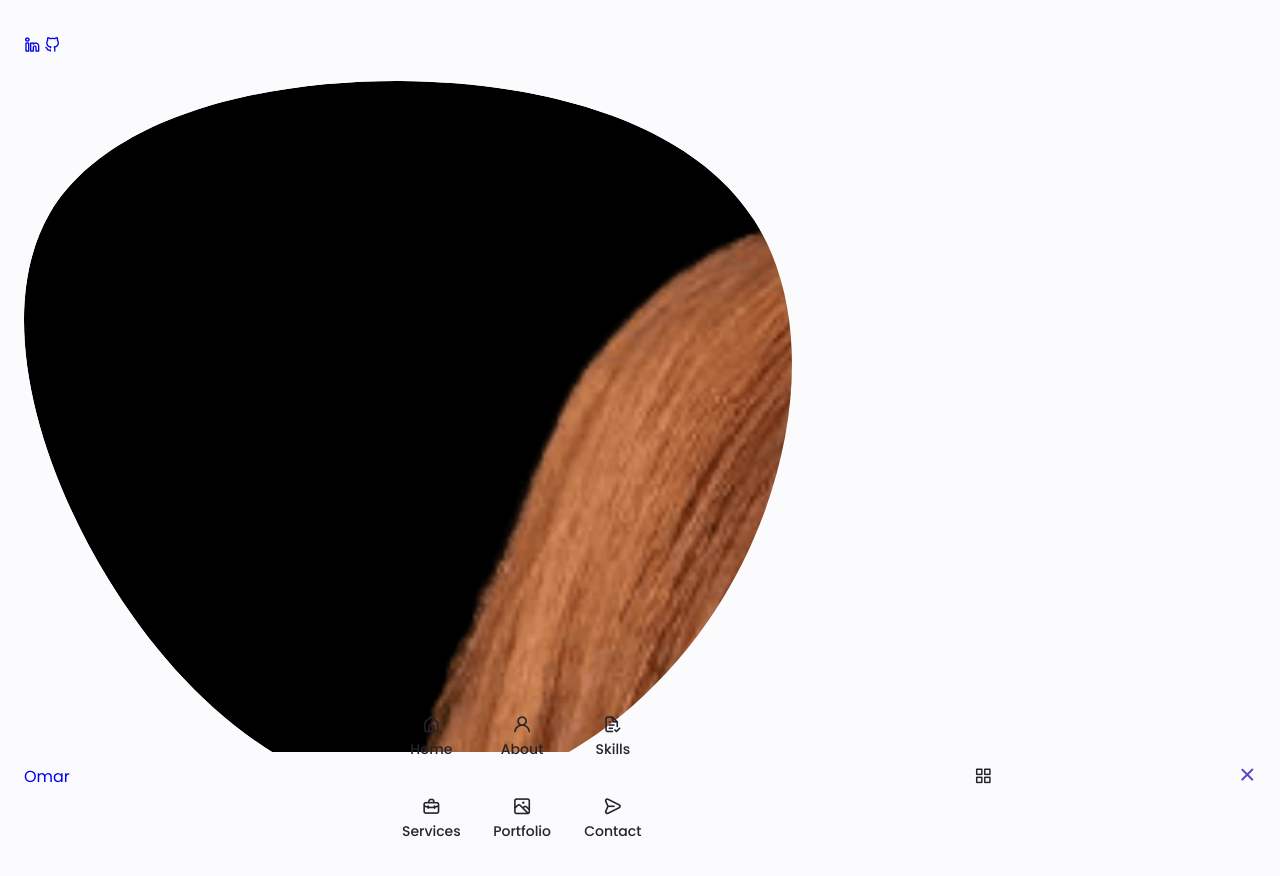
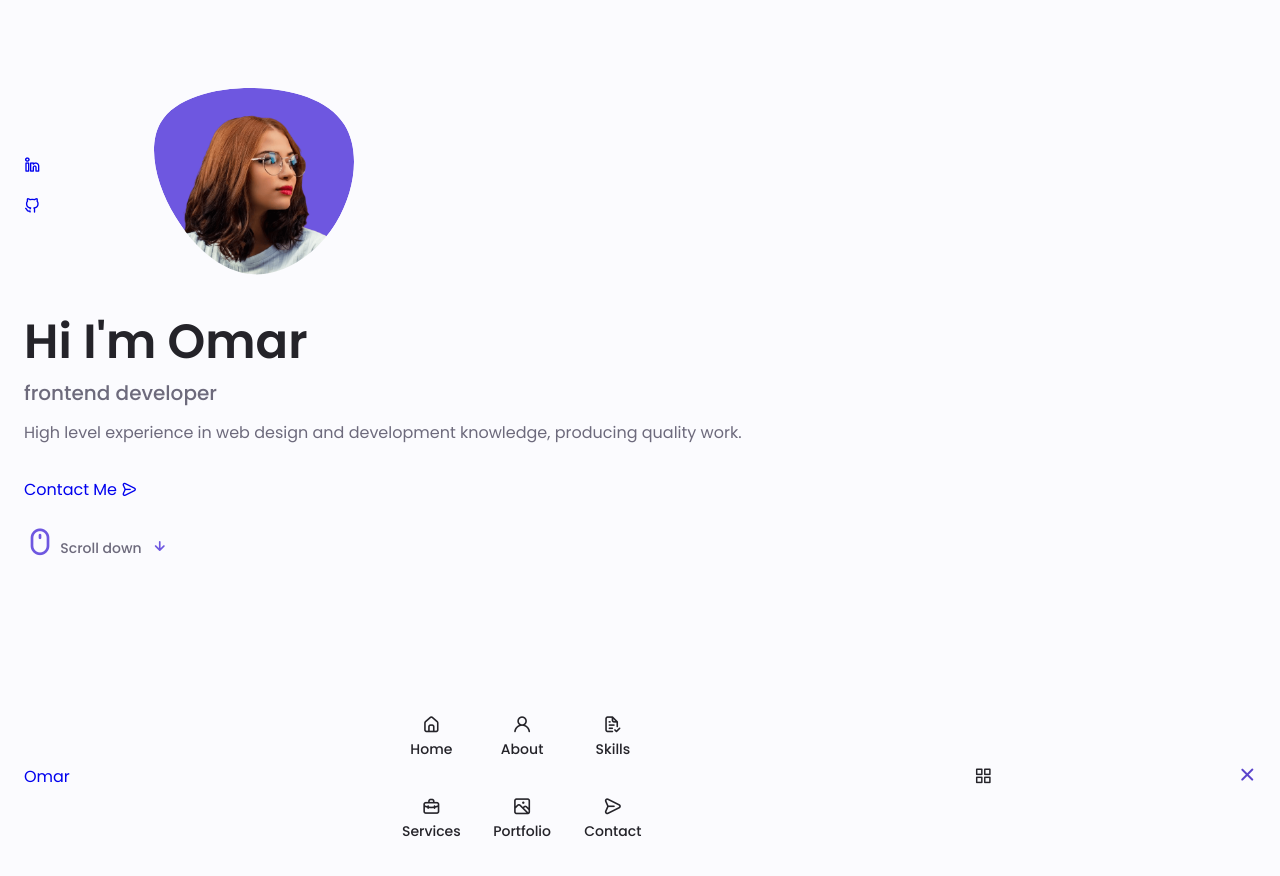
Before and after one commit to omaramsoul/responsive-portfolio, a plain HTML site: page index.html in a window 1280 px wide. Shown: the top 876 px of the page. Drawn offline with nearby package versions, Linux system fonts and the light colour scheme.

Commit message:
Home content + css style

```diff
--- a/assets/css/styles.css
+++ b/assets/css/styles.css
@@ -243,7 +243,86 @@ img {
 
 
 /*==================== HOME ====================*/
+.home__container{
+  gap: 1rem;
+}
 
+.home__content{
+  grid-template-columns: .5fr 3fr;
+  padding-top: 3.5rem;
+  align-items: center;
+}
+
+.home__social{
+  display: grid;
+  grid-template-columns: max-content;
+  row-gap: 1rem;
+}
+
+.home__social-icon{
+  font-size: 1.25rem;
+  color: var(--first-color);
+}
+
+.home__social-icon:hover{
+  color: var(--first-color-alt);
+}
+
+.home__blob{
+  width: 200px;
+  fill: var(--first-color);
+}
+
+.home__blob-img{
+  width: 170px;
+}
+
+.home__data{
+  grid-column: 1/3;
+}
+
+.home__title{
+  font-size: var(--big-font-size);
+}
+
+.home__subtitle{
+  font-size: var(--h3-font-size);
+  color: var(--text-color);
+  font-weight: var(--font-medium);
+  margin-bottom: var(--mb-0-75);
+}
+
+.home__description{
+  margin-bottom: var(--mb-2);
+}
+
+.home__scroll{
+  /* display: none; */
+}
+
+.home__scroll-button{
+  color: var(--first-color);
+  transition: .3s;
+}
+
+.home__scroll-button:hover{
+  transform: translateY(.25rem);
+}
+
+.home__scroll-mouse{
+  font-size: 2rem;
+}
+
+.home__scroll-name{
+  font-size: var(--small-font-size);
+  color: var(--text-color);
+  font-weight: var(--font-medium);
+  margin-right: var(--mb-0-25);
+}
+
+.home__scroll-arrow{
+  font-size: 1.25rem;
+}
 
 /*==================== BUTTONS ====================*/
 
--- a/index.html
+++ b/index.html
@@ -78,11 +78,27 @@
                                     129.362C2.45775 97.8511 -7.48481 59.1033 6.67581 34.5279C20.9871 10.1032 59.7028
                                     -0.149132 97.9666 0.00163737C136.23 0.303176 174.193 10.857 190.312 36.4879Z"/>
 
-                                    <image class="home__blob-img" href="assets/img/perfil.png"/>
+                                    <image class="home__blob-img" x="12" y="18" href="assets/img/perfil.png"/>
                                 </g>
                             </svg>
+                        </div>
 
+                        <div class="home__data">
+                            <h1 class="home__title">Hi I'm Omar</h1>
+                            <h3 class="home__subtitle">frontend developer</h3>
+                            <p class="home__description">High level experience in web design and development knowledge, producing quality work.</p>
+                            <a href="#contact" class="button button--flex">
+                                Contact Me <i class="uil uil-message button__icon"></i>
+                            </a>
                         </div>
+                    </div>
+
+                    <div class="home__scroll">
+                        <a href="#about" class="home__scroll-button button--flex">
+                            <i class="uil uil-mouse-alt home__scroll-mouse"></i>
+                            <span class="home__scroll-name">Scroll down</span>
+                            <i class="uil uil-arrow-down home__scroll-arrow"></i>
+                        </a>
                     </div>
                 </div>
             </section>
```
